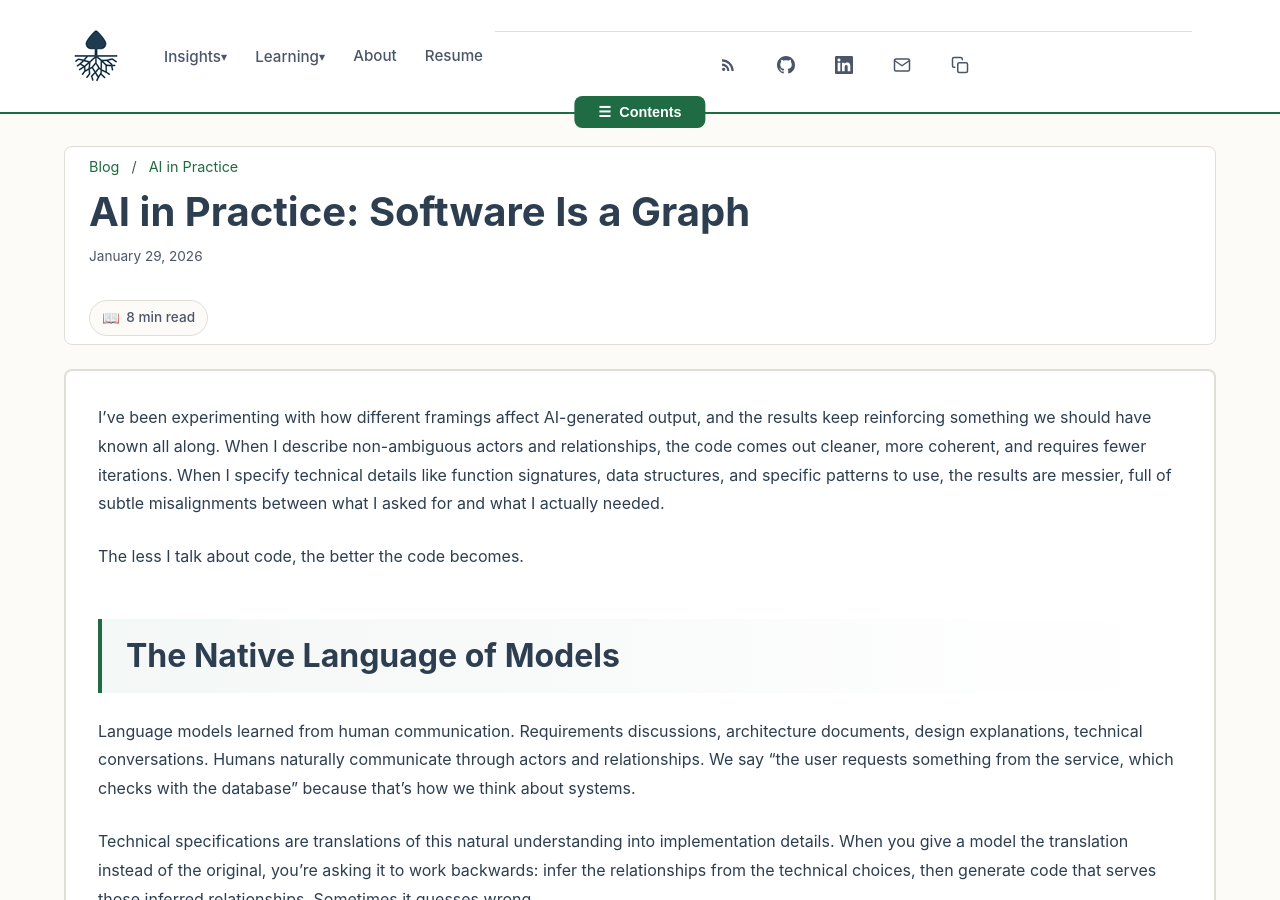
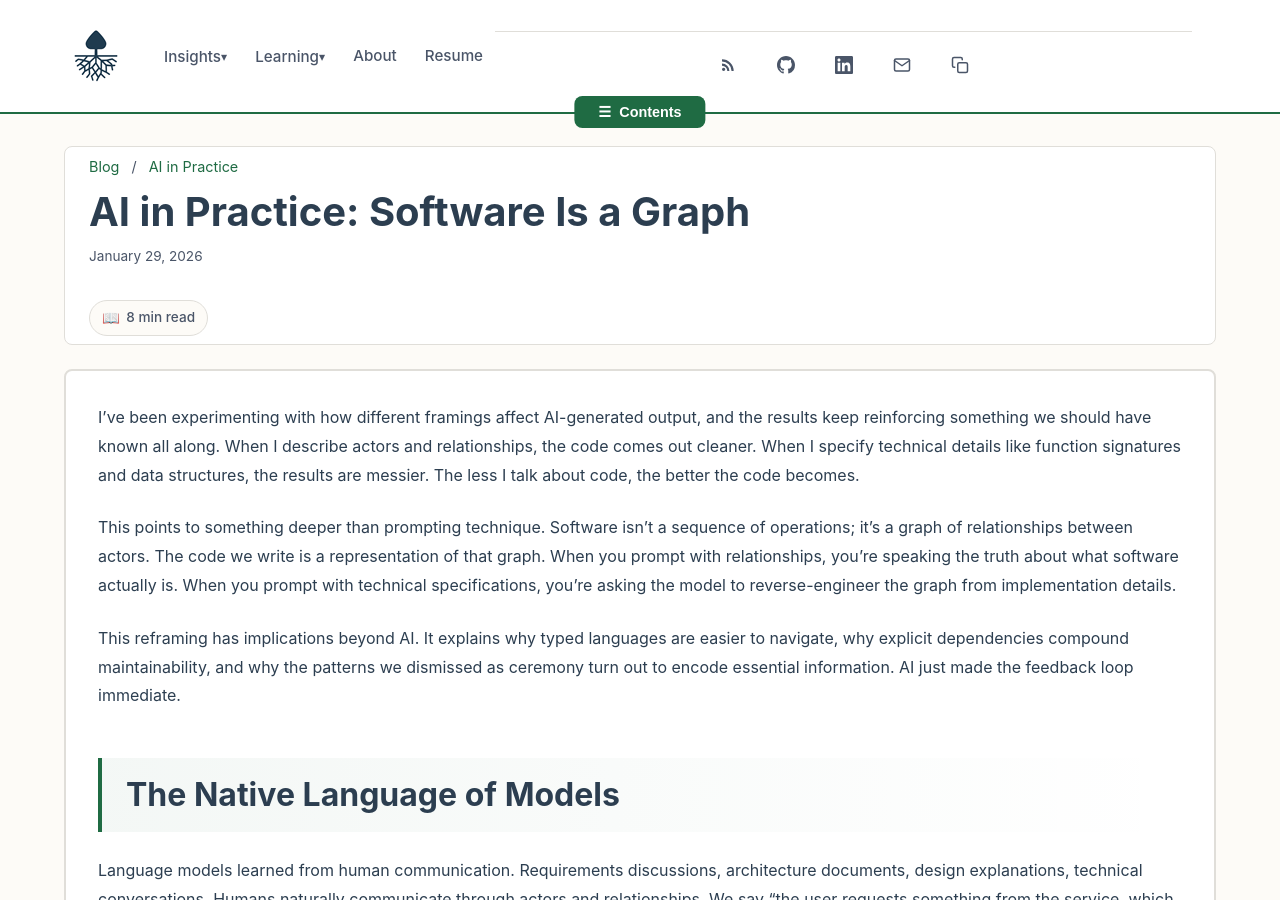
Before and after one commit to stevenstuartm/stevenstuartm.github.io, a Jekyll site: the page built from _posts/2026-01-29-software-is-a-graph-not-a-sequence.md, in a window 1280 px wide and 900 px high. Built offline with Jekyll 4.4.1, drawn with Linux system fonts in a browser that asks for light colours; some of the changed text lies outside the part shown.

Commit message:
refining the intro in the graph post

```diff
--- a/_posts/2026-01-29-software-is-a-graph-not-a-sequence.md
+++ b/_posts/2026-01-29-software-is-a-graph-not-a-sequence.md
@@ -2,14 +2,16 @@
 layout: post
 title: "AI in Practice: Software Is a Graph"
 date: 2026-01-29
-description: "Why relationship-oriented design produces better AI-assisted code, and what this reveals about the nature of software itself."
+description: "AI exposed something about software we should have seen all along. The developers who adjust to the lesson are compounding their leverage; those who resist are multiplying their friction."
 series: "AI in Practice"
 tags: [ai, architecture, design-patterns, oop]
 ---
 
-I've been experimenting with how different framings affect AI-generated output, and the results keep reinforcing something we should have known all along. When I describe non-ambiguous actors and relationships, the code comes out cleaner, more coherent, and requires fewer iterations. When I specify technical details like function signatures, data structures, and specific patterns to use, the results are messier, full of subtle misalignments between what I asked for and what I actually needed.
+I've been experimenting with how different framings affect AI-generated output, and the results keep reinforcing something we should have known all along. When I describe actors and relationships, the code comes out cleaner. When I specify technical details like function signatures and data structures, the results are messier. The less I talk about code, the better the code becomes.
 
-The less I talk about code, the better the code becomes.
+This points to something deeper than prompting technique. Software isn't a sequence of operations; it's a graph of relationships between actors. The code we write is a representation of that graph. When you prompt with relationships, you're speaking the truth about what software actually is. When you prompt with technical specifications, you're asking the model to reverse-engineer the graph from implementation details.
+
+This reframing has implications beyond AI. It explains why typed languages are easier to navigate, why explicit dependencies compound maintainability, and why the patterns we dismissed as ceremony turn out to encode essential information. AI just made the feedback loop immediate.
 
 ## The Native Language of Models
 
```
Also changed, not shown: other parts of _posts/2026-01-29-software-is-a-graph-not-a-sequence.md (+1 -3 lines).
